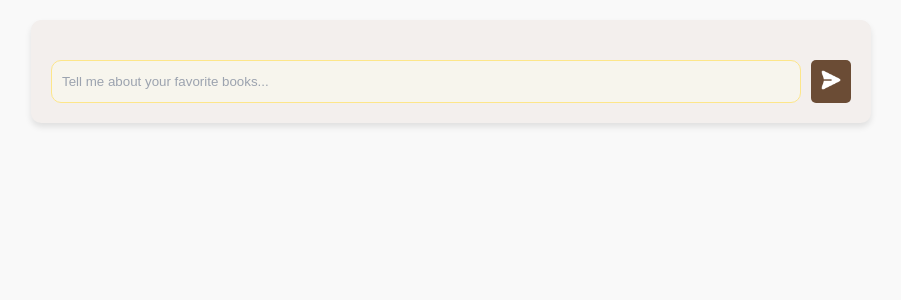
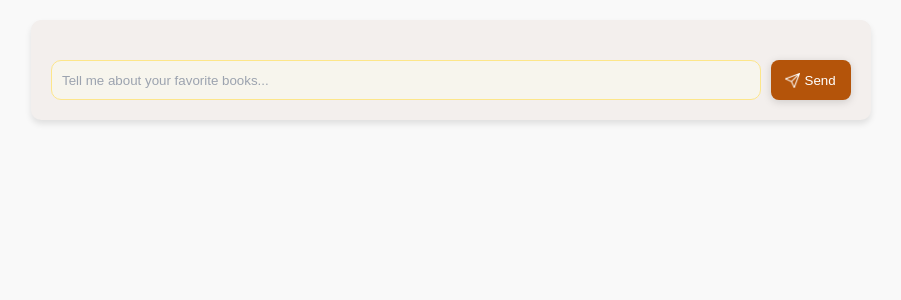
Before and after one commit to sparsh2005/Bookly, a Flask app: page / in a window 1280 px wide. Shown: the part 75-375 px from the top of the page, without its empty margins (189-1090 px from the left). Run offline with Flask 3, Linux system fonts and the light colour scheme.

Commit message:
new send button

```diff
--- a/backend/static/css/style.css
+++ b/backend/static/css/style.css
@@ -261,17 +261,25 @@ body {
   }
 
   #send-btn {
-    background-color: #6b4c35;
+    background-color: #B4540A;
     border: none;
-    padding: 10px;
+    padding: 10px 12.5px;
     margin-left: 10px;
-    border-radius: 5px;
+    border-radius: 8px;
     cursor: pointer;
+    color: white;
+    display: flex;
+    align-items: center;
+    width: 80px;
+    height: 40px;
+    box-shadow: 0 2px 8px rgba(0, 0, 0, 0.15);
   }
 
   #send-btn img {
-    width: 20px;
-    height: 20px;
+    width: 15px;
+    height: 15px;
+    margin-right: 5px;
+    margin-left: 1px;
   }
 
   .bold-text {
--- a/backend/templates/index.html
+++ b/backend/templates/index.html
@@ -35,6 +35,7 @@
         <input type="text" id="user-input" placeholder="Tell me about your favorite books...">
         <button id="send-btn">
           <img src="{{ url_for('static', filename='images/send-icon.png') }}" alt="Send">
+          Send
         </button>
       </div>
     </div>
```
Also changed, not shown: backend/static/images/send-icon.png.
